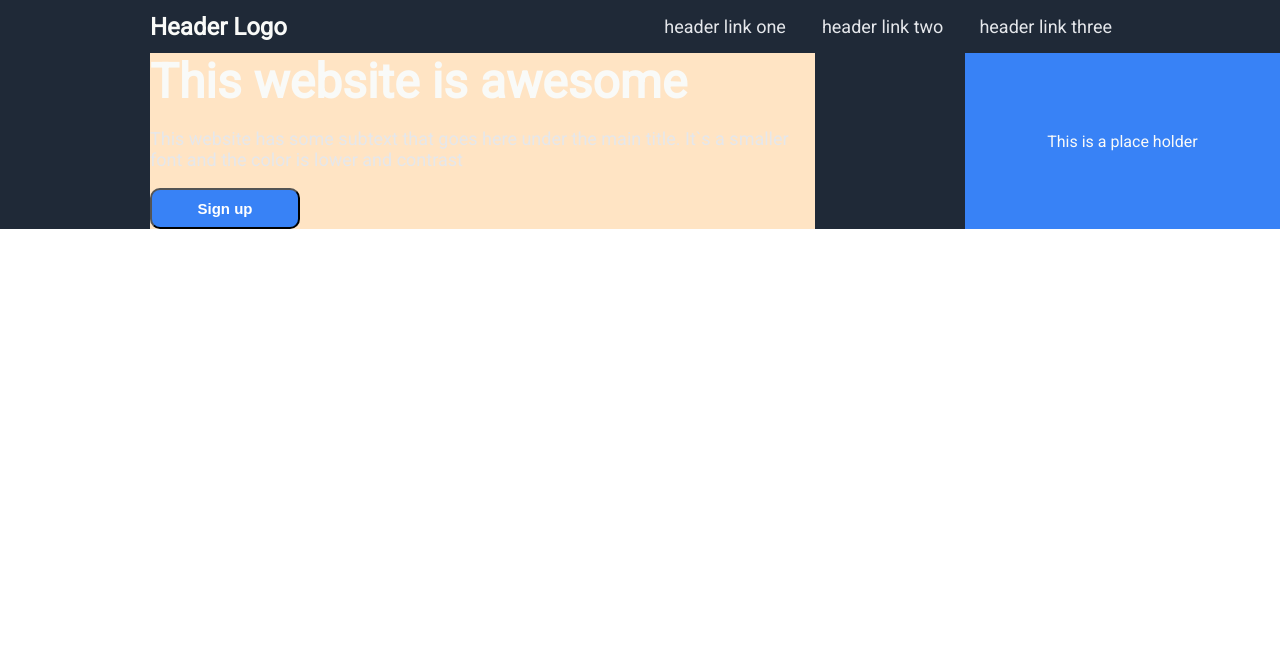
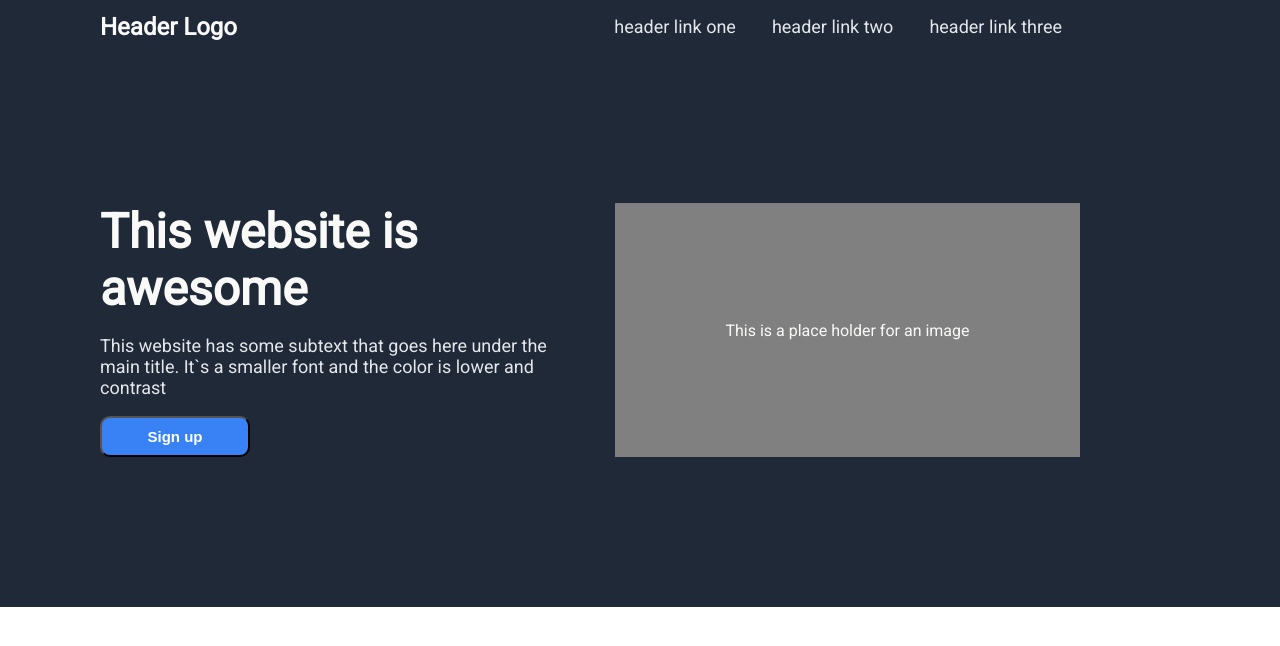
Before and after one commit to FabrizioPB/odin-landingpage, a plain HTML site: page index.html in a window 1280 px wide. Drawn offline with Linux system fonts and the light colour scheme.

Commit message:
Complete hero section of the website

```diff
--- a/index.html
+++ b/index.html
@@ -29,7 +29,7 @@
             </div>
 
             <div class="main-right">
-                <div class="placeholder">This is a place holder</div>
+                <div class="placeholder">This is a place holder for an image</div>
             </div>
         </div>
 
--- a/style.css
+++ b/style.css
@@ -15,8 +15,8 @@ body {
     display: flex;
     list-style: none;
     justify-content: flex-end;
-    flex: auto;
-    margin-right: 150px;
+    flex: 1 0 auto;
+    margin-right: 200px;
 }
 
 a {
@@ -31,38 +31,48 @@ a {
     align-items: center;
     justify-content: space-between;
     flex: auto;
-    margin-left: 150px;
+    margin-left: 100px;
 }
 
 .header strong {
     font-size: 24px;
     color: #F9FAF8;
+    display: flex;
+    flex: 1 0 auto;
+    margin-right: 50px;
 }
 
 .main {
     display: flex;
+    margin-top: 150px;
+    margin-bottom: 150px;
+    margin-left: 100px;
+    margin-right: 200px;
 }
 
 .main-left {
     display: flex;
-    flex-wrap: wrap;
-    margin-left: 150px;
-    margin-right: 150px;
-    width: 500px;
-    background-color: bisque;
+    flex-direction: column;
+    /*background-color: bisque;*/
     flex: auto;
+    margin-right: 50px;
+    min-width: 250px;
 }
 
 .main-left strong {
     font-size: 48px;
     font-weight: bolder;
     color: #F9FAF8;
+    max-width: 400px;
 
 }
 
 .main-left p {
     font-size: 18px;
     color: #E5E7EB;
+    max-width:600px;
+    display: flex;
+    flex: auto;
 }
 
 button {
@@ -72,14 +82,17 @@ button {
     font-weight: bold;
     padding: 10px;
     border-radius: 10px;
-    width: 150px;
+    max-width: 150px;
 }
 
 .main-right {
     display: flex;
-    flex: auto;
     color: #F9FAF8;
     align-items: center;
     justify-content: center;
-    background-color: #3882F6;
+    background-color: grey;
+    flex: auto;
+    width: 600px;
+    min-width: 250px;
+
 }
```
